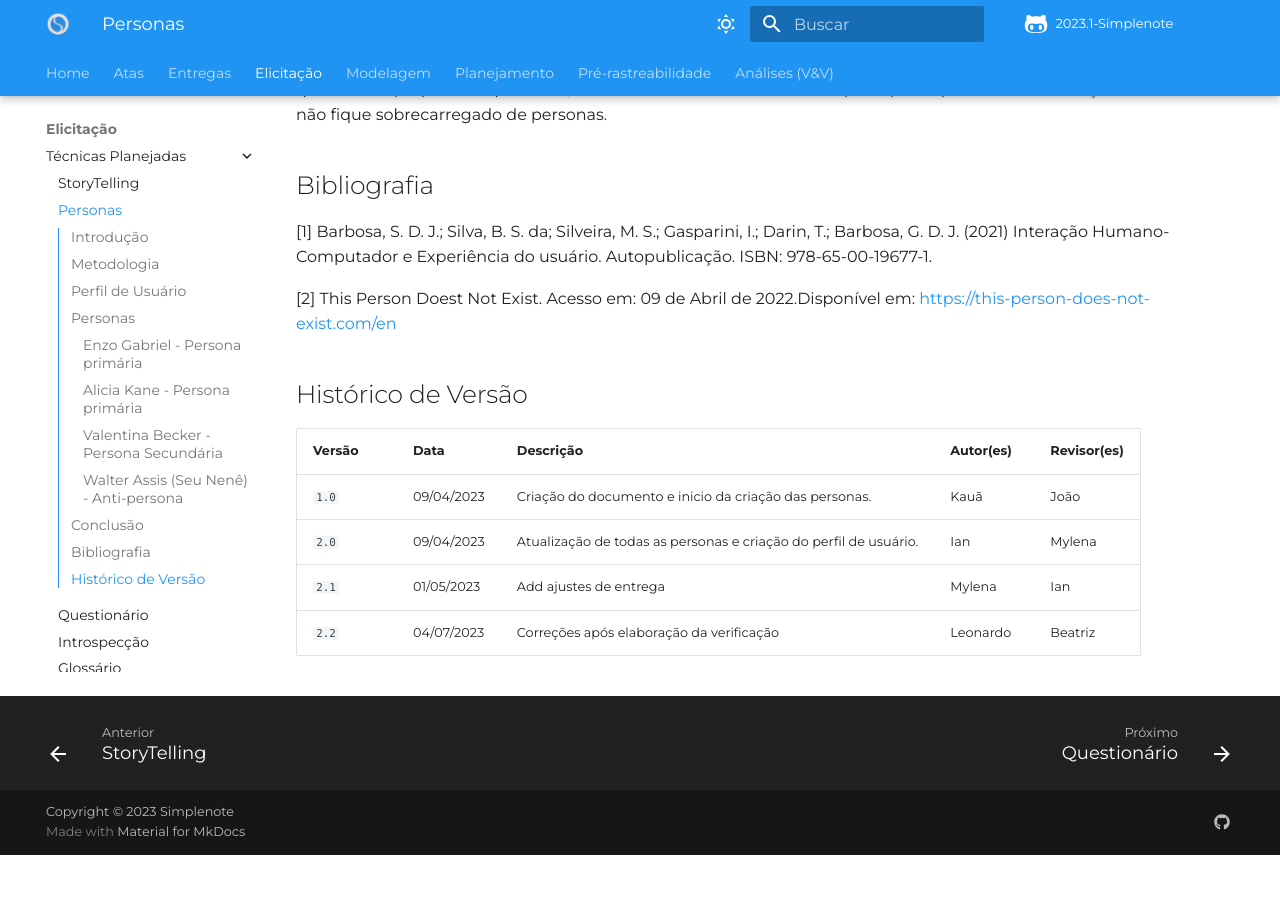
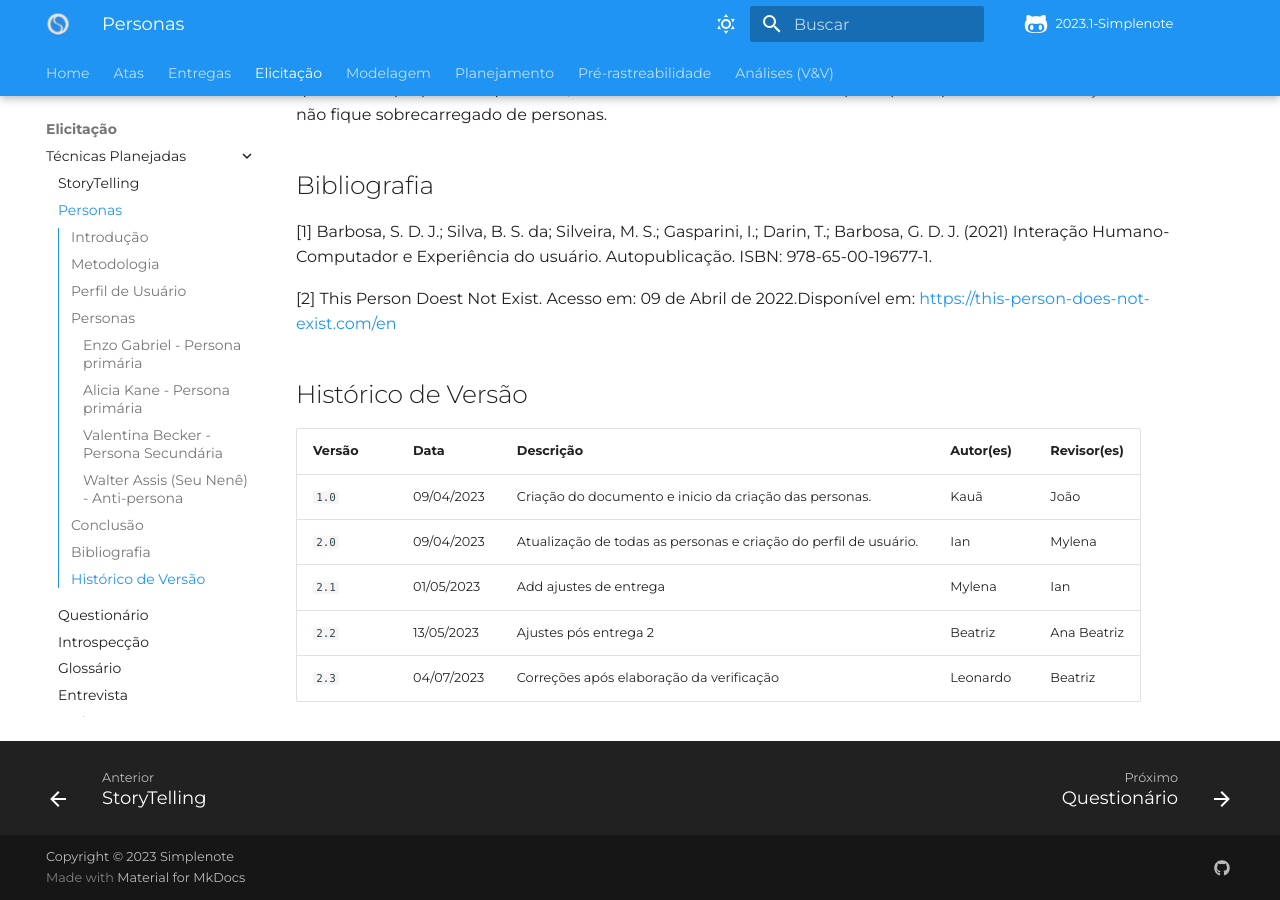
Before and after one commit to Requisitos-de-Software/2023.1-Simplenote, an MkDocs documentation site: the page built from docs/elicitacao/personas.md, in a window 1280 px wide and 900 px high, scrolled down 7887 px. Built offline with MkDocs 1.6.1 and Material for MkDocs 9.7.7, drawn with Linux system fonts in a browser that asks for light colours; some web fonts are replaced; comment, search, counter and statistics services are not loaded; before the commit the page ends 8742 px from its top, so only the background shows below that.

Commit message:
Update personas.md

```diff
--- a/docs/elicitacao/personas.md
+++ b/docs/elicitacao/personas.md
@@ -321,4 +321,5 @@
 | `1.0`  | 09/04/2023 | Criação do documento e inicio da criação das personas.                                             |Kauã        | João |
 | `2.0`  | 09/04/2023 | Atualização de todas as personas e criação do perfil de usuário.                                             |Ian        | Mylena |
 | `2.1`  | 01/05/2023 | Add ajustes de entrega                                             |Mylena      | Ian|
-|`2.2`|04/07/2023|Correções após elaboração da verificação| Leonardo|Beatriz|
+| `2.2`  | 13/05/2023 | Ajustes pós entrega 2              | Beatriz | Ana Beatriz      |
+|`2.3`|04/07/2023|Correções após elaboração da verificação| Leonardo|Beatriz|
```
